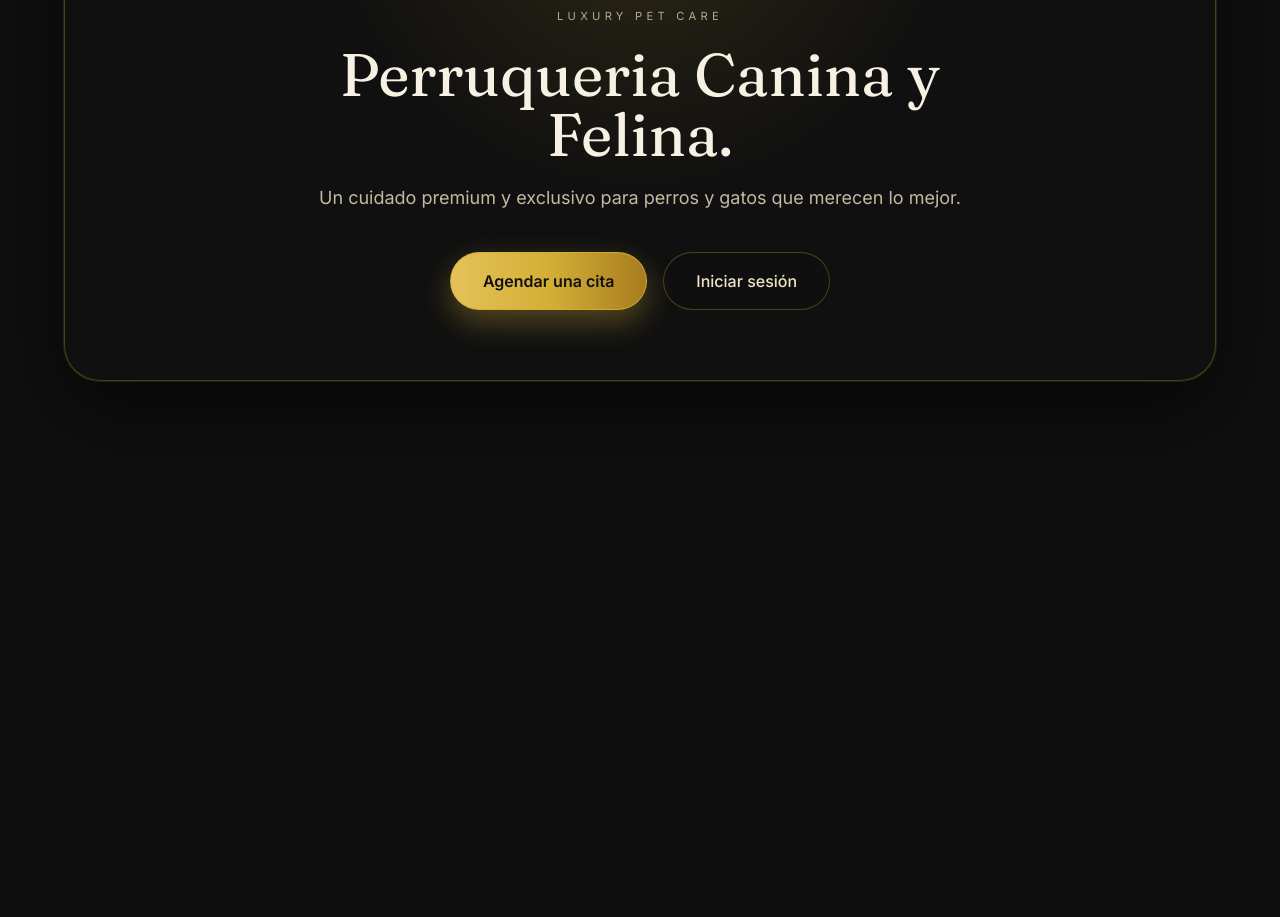
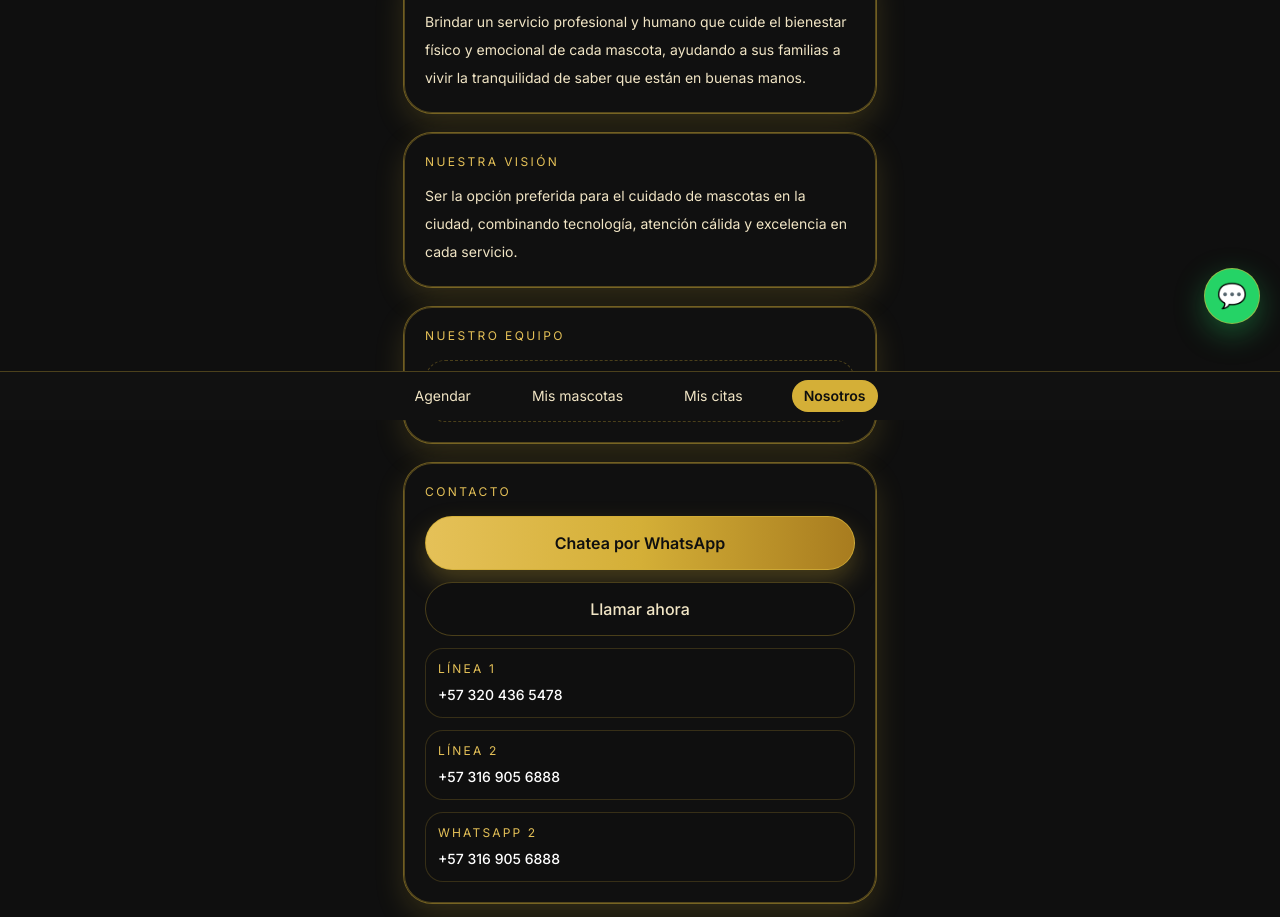
Before and after one commit to Alejandro-Boni/pet-grooming-app, a React (Vite) app in the folder client/: page /app/nosotros in a window 1280 px wide. Before the commit this address led to /. Shown: the part 380-1297 px from the top of the page. Before the commit the page ends 800 px from the top, so only its background shows below. Built offline with nearby package versions, Linux system fonts and the light colour scheme; no server answers; sample sign-in values are in the browser's storage; the HTML template or start-up script is replaced by a standard one.

Commit message:
modulo admin: bloque de textos con informacion real, creacion de boton NOSOTROS con informacion real del negocio, botones de redes sociales con redireccionamiento

```diff
--- a/client/src/App.jsx
+++ b/client/src/App.jsx
@@ -7,6 +7,7 @@ import ClientLayout from './components/layout/ClientLayout';
 import BookingFlow from './pages/client/BookingFlow';
 import MyPets from './pages/client/MyPets';
 import MyAppointments from './pages/client/MyAppointments';
+import AboutUs from './pages/client/AboutUs';
 
 import AdminLayout from './components/layout/AdminLayout';
 import Dashboard from './pages/admin/Dashboard';
@@ -49,6 +50,7 @@ function AppRoutes() {
         <Route index element={<BookingFlow />} />
         <Route path="mascotas" element={<MyPets />} />
         <Route path="citas" element={<MyAppointments />} />
+        <Route path="nosotros" element={<AboutUs />} />
       </Route>
 
       <Route
--- a/client/src/components/layout/ClientLayout.jsx
+++ b/client/src/components/layout/ClientLayout.jsx
@@ -5,6 +5,7 @@ const TABS = [
   { to: '/app', label: 'Agendar', end: true },
   { to: '/app/mascotas', label: 'Mis mascotas' },
   { to: '/app/citas', label: 'Mis citas' },
+  { to: '/app/nosotros', label: 'Nosotros' },
 ];
 
 export default function ClientLayout() {
@@ -13,7 +14,7 @@ export default function ClientLayout() {
   return (
     <div className="min-h-screen bg-[#0F0F0F] text-white">
       <header className="flex items-center justify-between border-b border-[#D4AF37]/30 bg-[#111111] px-5 py-4">
-        <span className="font-display text-xl text-[#E5C158]">Peluquería de Mascotas</span>
+        <span className="font-display text-xl text-[#E5C158]">Mascota Rey</span>
         <button
           onClick={logout}
           className="text-sm text-[#F1E5C5] underline underline-offset-2 hover:text-white"
@@ -34,7 +35,7 @@ export default function ClientLayout() {
               to={tab.to}
               end={tab.end}
               className={({ isActive }) =>
-                `rounded-full px-4 py-1.5 text-sm transition ${
+                `rounded-full px-3 py-1.5 text-xs transition sm:text-sm ${
                   isActive
                     ? 'bg-[#D4AF37] text-[#0F0F0F] font-semibold'
                     : 'text-[#F1E5C5] hover:text-white'
@@ -46,6 +47,16 @@ export default function ClientLayout() {
           ))}
         </div>
       </nav>
+
+      <a
+        href="https://wa.me/573204365478"
+        target="_blank"
+        rel="noreferrer"
+        className="fixed bottom-24 right-5 z-50 flex h-14 w-14 items-center justify-center rounded-full border border-[#D4AF37]/60 bg-[#25D366] text-2xl shadow-[0_10px_30px_rgba(37,211,102,0.35)] transition hover:scale-105"
+        aria-label="Chatea por WhatsApp"
+      >
+        💬
+      </a>
     </div>
   );
 }
--- a/client/src/pages/admin/Dashboard.jsx
+++ b/client/src/pages/admin/Dashboard.jsx
@@ -14,6 +14,21 @@ const STATUS_OPTIONS = [
   ['done', 'Finalizada'],
   ['cancelled', 'Cancelada'],
 ];
+
+const monthlyIncome = 0;
+const frequentCustomers = 0;
+const automaticDiscounts = 0;
+
+const currencyFormatter = new Intl.NumberFormat('es-CO', {
+  style: 'currency',
+  currency: 'COP',
+  maximumFractionDigits: 0,
+});
+
+const monthLabel = new Intl.DateTimeFormat('es-CO', {
+  month: 'long',
+  year: 'numeric',
+}).format(new Date());
 
 export default function Dashboard() {
   const [date, setDate] = useState(todayKey());
@@ -41,20 +56,34 @@ export default function Dashboard() {
       <div className="mb-6 grid gap-4 md:grid-cols-3">
         <div className="royal-panel">
           <p className="text-xs uppercase tracking-[0.2em] text-[#E5C158]">Ingresos del mes</p>
-          <h2 className="mt-3 text-4xl font-bold text-white">$4.850.000</h2>
-          <p className="mt-2 text-sm text-[#F1E5C5]">+18.4% versus el mes pasado</p>
+          <h2 className="mt-3 text-4xl font-bold text-white">
+            {currencyFormatter.format(monthlyIncome)}
+          </h2>
+          <p className="mt-2 text-sm text-[#F1E5C5]">
+            {monthlyIncome === 0
+              ? `Aún no hay ingresos registrados en ${monthLabel}.`
+              : 'Ingreso real del mes actual.'}
+          </p>
         </div>
 
         <div className="royal-panel">
           <p className="text-xs uppercase tracking-[0.2em] text-[#E5C158]">Clientes frecuentes</p>
-          <h2 className="mt-3 text-4xl font-bold text-white">128</h2>
-          <p className="mt-2 text-sm text-[#F1E5C5]">Tasa de retención alta</p>
+          <h2 className="mt-3 text-4xl font-bold text-white">{frequentCustomers}</h2>
+          <p className="mt-2 text-sm text-[#F1E5C5]">
+            {frequentCustomers === 0
+              ? 'Aún no hay clientes frecuentes.'
+              : 'Clientes con retención activa.'}
+          </p>
         </div>
 
         <div className="royal-panel">
           <p className="text-xs uppercase tracking-[0.2em] text-[#E5C158]">Descuentos automáticos</p>
-          <h2 className="mt-3 text-4xl font-bold text-white">12%</h2>
-          <p className="mt-2 text-sm text-[#F1E5C5]">Activados para clientes VIP</p>
+          <h2 className="mt-3 text-4xl font-bold text-white">{automaticDiscounts}%</h2>
+          <p className="mt-2 text-sm text-[#F1E5C5]">
+            {automaticDiscounts === 0
+              ? 'Sin descuentos activos aún.'
+              : 'Activados para clientes VIP'}
+          </p>
         </div>
       </div>
 
--- /dev/null
+++ b/client/src/pages/client/AboutUs.jsx
@@ -0,0 +1,151 @@
+import { useEffect, useState } from 'react';
+
+const contact = {
+  phone1: '+57 320 436 5478',
+  phone1Href: 'tel:+573204365478',
+  phone2: '+57 316 905 6888',
+  phone2Href: 'tel:+573169056888',
+  whatsapp1: 'https://wa.me/573204365478',
+  whatsapp2: 'https://wa.me/573169056888',
+  instagram: 'https://www.instagram.com/mascota.rey/',
+  tiktok: 'https://www.tiktok.com/@mascota.rey?_r=1&_t=ZS-9B3PgBxftTg',
+};
+
+export default function AboutUs() {
+  const [visible, setVisible] = useState(false);
+
+  useEffect(() => {
+    const timer = setTimeout(() => setVisible(true), 50);
+    return () => clearTimeout(timer);
+  }, []);
+
+  return (
+    <div
+      className={`space-y-5 pb-8 transition-all duration-700 ${
+        visible ? 'translate-y-0 opacity-100' : 'translate-y-4 opacity-0'
+      }`}
+    >
+      <section className="royal-panel">
+        <p className="text-xs uppercase tracking-[0.2em] text-[#E5C158]">Nosotros</p>
+        <h1 className="mt-3 font-display text-3xl text-white">Mascota Rey</h1>
+
+        <p className="mt-4 text-sm leading-7 text-[#F1E5C5]">
+          Somos una peluquería y spa para mascotas creada para ofrecer un servicio
+          cómodo, seguro y lleno de cariño. Pensamos cada cita como una experiencia
+          personalizada para que tus perros y gatos reciban atención con higiene,
+          respeto y estilo.
+        </p>
+      </section>
+
+      <section className="royal-panel">
+        <p className="text-xs uppercase tracking-[0.2em] text-[#E5C158]">Nuestra misión</p>
+        <p className="mt-3 text-sm leading-7 text-[#F1E5C5]">
+          Brindar un servicio profesional y humano que cuide el bienestar físico y
+          emocional de cada mascota, ayudando a sus familias a vivir la tranquilidad
+          de saber que están en buenas manos.
+        </p>
+      </section>
+
+      <section className="royal-panel">
+        <p className="text-xs uppercase tracking-[0.2em] text-[#E5C158]">Nuestra visión</p>
+        <p className="mt-3 text-sm leading-7 text-[#F1E5C5]">
+          Ser la opción preferida para el cuidado de mascotas en la ciudad,
+          combinando tecnología, atención cálida y excelencia en cada servicio.
+        </p>
+      </section>
+
+      <section className="royal-panel">
+        <p className="text-xs uppercase tracking-[0.2em] text-[#E5C158]">Nuestro equipo</p>
+
+        <div className="mt-4 rounded-[20px] border border-dashed border-[#D4AF37]/30 bg-[#0F0F0F] p-5 text-sm text-[#F1E5C5]">
+          Información del equipo disponible próximamente.
+        </div>
+      </section>
+
+      <section className="royal-panel">
+        <p className="text-xs uppercase tracking-[0.2em] text-[#E5C158]">Contacto</p>
+
+        <div className="mt-4 space-y-3">
+          <a
+            href={contact.whatsapp1}
+            target="_blank"
+            rel="noreferrer"
+            className="flex items-center justify-center rounded-full border border-[#D4AF37]/80 bg-gradient-to-r from-[#E5C158] via-[#D4AF37] to-[#A87C1F] px-6 py-3.5 text-base font-semibold text-[#0F0F0F] shadow-[0_12px_26px_rgba(212,175,55,0.28)] transition hover:brightness-110"
+          >
+            Chatea por WhatsApp
+          </a>
+
+          <a
+            href={contact.phone1Href}
+            className="flex items-center justify-center rounded-full border border-[#D4AF37]/30 bg-[#0F0F0F] px-6 py-3.5 text-base font-medium text-[#F1E5C5] transition hover:border-[#D4AF37]/50"
+          >
+            Llamar ahora
+          </a>
+
+          <div className="mt-4 space-y-3 text-sm text-[#F1E5C5]">
+            <a
+              href={contact.phone1Href}
+              className="block rounded-[18px] border border-[#D4AF37]/20 bg-[#0F0F0F] p-3 transition hover:border-[#D4AF37]/50"
+            >
+              <p className="text-xs uppercase tracking-[0.18em] text-[#E5C158]">Línea 1</p>
+              <p className="mt-2 font-medium text-white">{contact.phone1}</p>
+            </a>
+
+            <a
+              href={contact.phone2Href}
+              className="block rounded-[18px] border border-[#D4AF37]/20 bg-[#0F0F0F] p-3 transition hover:border-[#D4AF37]/50"
+            >
+              <p className="text-xs uppercase tracking-[0.18em] text-[#E5C158]">Línea 2</p>
+              <p className="mt-2 font-medium text-white">{contact.phone2}</p>
+            </a>
+
+            <a
+              href={contact.whatsapp2}
+              target="_blank"
+              rel="noreferrer"
+              className="block rounded-[18px] border border-[#D4AF37]/20 bg-[#0F0F0F] p-3 transition hover:border-[#D4AF37]/50"
+            >
+              <p className="text-xs uppercase tracking-[0.18em] text-[#E5C158]">WhatsApp 2</p>
+              <p className="mt-2 font-medium text-white">{contact.phone2}</p>
+            </a>
+          </div>
+        </div>
+      </section>
+
+      <section className="royal-panel">
+        <p className="text-xs uppercase tracking-[0.2em] text-[#E5C158]">Síguenos</p>
+
+        <div className="mt-4 grid grid-cols-2 gap-3">
+          <a
+            href={contact.instagram}
+            target="_blank"
+            rel="noreferrer"
+            className="rounded-[18px] border border-[#D4AF37]/20 bg-[#0F0F0F] p-3 text-center text-sm font-medium text-white transition hover:border-[#D4AF37]/50"
+          >
+            Instagram
+          </a>
+
+          <a
+            href={contact.tiktok}
+            target="_blank"
+            rel="noreferrer"
+            className="rounded-[18px] border border-[#D4AF37]/20 bg-[#0F0F0F] p-3 text-center text-sm font-medium text-white transition hover:border-[#D4AF37]/50"
+          >
+            TikTok
+          </a>
+        </div>
+      </section>
+
+      <section className="royal-panel">
+        <p className="text-xs uppercase tracking-[0.2em] text-[#E5C158]">¿Por qué elegirnos?</p>
+
+        <ul className="mt-4 space-y-2 text-sm text-[#F1E5C5]">
+          <li>• Atención personalizada para cada mascota.</li>
+          <li>• Servicio seguro, limpio y con trayectoria.</li>
+          <li>• Planificación cómoda para citas y traslados.</li>
+          <li>• Experiencia pensada para pets y tutores.</li>
+        </ul>
+      </section>
+    </div>
+  );
+}
```
